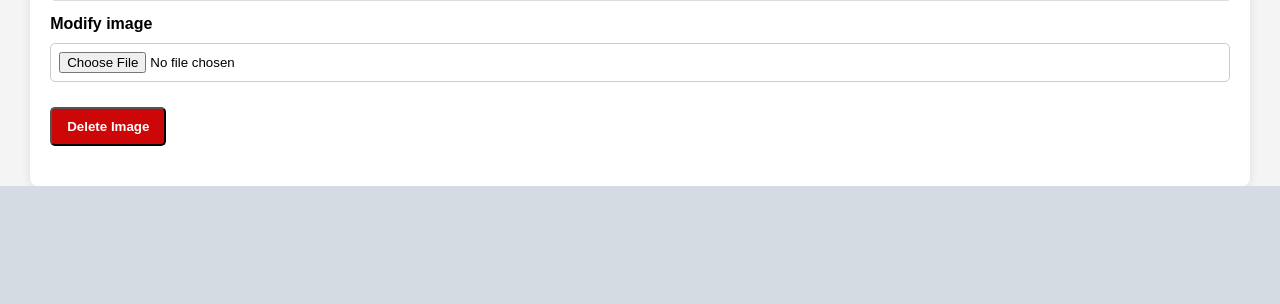
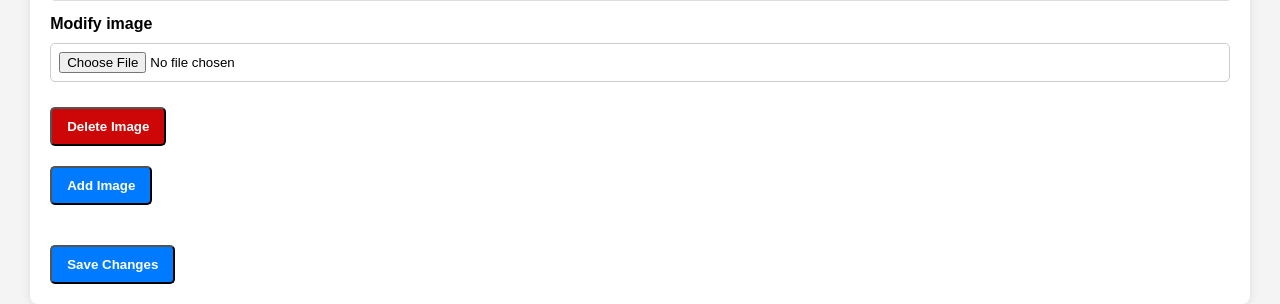
Before and after one commit to PeterStoytchev/epren-webshop, a Flask app: page /admin/item_details/1 in a window 1280 px wide. Shown: the part 1420-1724 px from the top of the page. Before the commit the page ends 1606 px from the top, so only its background shows below. Run offline with Flask 3, Linux system fonts and the light colour scheme; tables that the repository leaves empty hold one stand-in row (values such as "Sample post"); grey boxes marked "Sample" are stand-in pictures; parts of the project's set-up code (start-up, migrations or seed data) failed here and were passed over.

Commit message:
added support for adding images to an item, after it has been created and fixed a potential image orgering bug

```diff
--- a/main.py
+++ b/main.py
@@ -6,6 +6,15 @@ logging.basicConfig(level=logging.INFO)
 
 app = Flask(__name__, )
 app.secret_key = 'your_secret_key'
+
+def save_new_images(item_id, files, cursor):
+    for file_key in files:
+        image_file = files[file_key]
+        if image_file:
+            image_name = f"{str(uuid.uuid4())}.png"
+            cursor.execute('''INSERT INTO images (item_id, image_name, slot) VALUES (?, ?, ?)''', (item_id, image_name, file_key))
+            #TODO (func): resize the image to a predefined standard, and convert to VP9 codec
+            image_file.save(f'static/images/{image_name}')  # Save the file
 
 @app.route('/favicon.ico')
 def favicon():
@@ -23,9 +32,10 @@ def admin_item_list():
 def admin_details_item(item_id):
     with get_cursor() as cursor:
         item = cursor.execute('SELECT id, title, price, quantity, description FROM items WHERE id = ?', (item_id,)).fetchone()
-        images = cursor.execute('SELECT image_name FROM images WHERE item_id = ?', (item_id,)).fetchall()
+        images = cursor.execute('SELECT image_name, slot FROM images WHERE item_id = ? ORDER BY slot ASC', (item_id,)).fetchall()
+        next_image_slot = cursor.execute('SELECT slot FROM images WHERE item_id = ? ORDER BY slot DESC LIMIT 1', (item_id,)).fetchone()[0] + 1
 
-    return render_template("admin_item.html", item=item, images=images)
+    return render_template("admin_item.html", item=item, images=images, next_image_slot=next_image_slot)
 
 
 @app.route('/admin/item_update/<int:item_id>', methods=["POST"])
@@ -49,14 +59,7 @@ def admin_update_item(item_id):
 
     with get_cursor() as cursor:
         cursor.execute('''UPDATE items SET title = ?, price = ?, quantity = ?, description = ? WHERE id = ?''', (title, price, quantity, description, item_id))
-
-        for file_key in request.files:
-            image_file = request.files[file_key]
-            if image_file:
-                original_name = cursor.execute('SELECT image_name FROM images WHERE slot = ? AND item_id = ?', (file_key, item_id,)).fetchone()[0]
-
-                #TODO (func): resize the image to a predefined standard, and convert to VP9 codec
-                image_file.save(f'static/images/{original_name}')  # Save the file
+        save_new_images(item_id, request.files, cursor)
 
     flash('Item updated successfully!', 'success')
 
@@ -88,17 +91,7 @@ def admin_add_item():
 
 
             item_id = cursor.execute('SELECT last_insert_rowid()').fetchone()[0]
-            for file_key in request.files:
-                image_file = request.files[file_key]
-                if image_file:
-                    image_name = f"{str(uuid.uuid4())}.png"
-
-                    cursor.execute('''
-                        INSERT INTO images (item_id, image_name, slot) VALUES (?, ?, ?)
-                    ''', (item_id, image_name, file_key))
-
-                    #TODO (func): resize the image to a predefined standard, and convert to VP9 codec
-                    image_file.save(f'static/images/{image_name}')  # Save the file
+            save_new_images(item_id, request.files, cursor)
 
         flash('New item added successfully!', 'success')
         return redirect(url_for('admin_item_list'))
--- a/requirements.txt
+++ b/requirements.txt
@@ -5,5 +5,4 @@ requests==2.32.3
 Flask==3.0.3
 Flask-Cors==5.0.0
 certifi==2024.8.30
-cffi==1.16.0
 charset-normalizer==3.4.0
--- a/templates/admin_item.html
+++ b/templates/admin_item.html
@@ -49,19 +49,39 @@
                     {% for image in images %}
                     <div>
                         <img src="{{ url_for('static', filename='images/' + image[0]) }}" alt="Image for {{ item[1] }}">
-                        <label for="image_{{ loop.index }}">Modify image</label>
-                        <input type="file" id="image_{{ loop.index }}" name="{{ loop.index }}">
-                        <button type="button" class="negative-button" onclick="confirmDeleteImage({{ item[0] }}, {{ loop.index }})">Delete Image</button>
+                        <label for="image_{{ image[1] }}">Modify image</label>
+                        <input type="file" id="image_{{ image[1] }}" name="{{ image[1] }}">
+                        <button type="button" class="negative-button" onclick="confirmDeleteImage({{ item[0] }}, {{ image[1] }})">Delete Image</button>
                     </div>
                     {% endfor %}
                 </div>
 
-
+                <div class="image-uploads">
+                </div>
+                <button type="button" id="add-image-button" class="positive-button">Add Image</button>
             </div>
+            <button type="submit" class="positive-button">Save Changes</button>
         </form>
     </div>
 
     <script>
+        document.getElementById('add-image-button').addEventListener('click', function() {
+            const imageUploadsDiv = document.querySelector('.image-uploads');
+            const imageCount = {{ next_image_slot }};
+            const newImageLabel = document.createElement('label');
+            newImageLabel.setAttribute('for', 'image' + imageCount);
+            newImageLabel.textContent = 'Image ' + imageCount + ':';
+
+            const newImageInput = document.createElement('input');
+            newImageInput.setAttribute('type', 'file');
+            newImageInput.setAttribute('id', 'image' + imageCount);
+            newImageInput.setAttribute('name', imageCount);
+
+            imageUploadsDiv.appendChild(newImageLabel);
+            imageUploadsDiv.appendChild(newImageInput);
+            imageUploadsDiv.appendChild(document.createElement('br'));
+        });
+
         async function confirmDelete() {
             if (confirm("Are you sure you want to delete this item?")) {
                 window.location.href = "{{ url_for('admin_delete_item', item_id=item[0]) }}";
```
Also changed, not shown: 1 other file.
